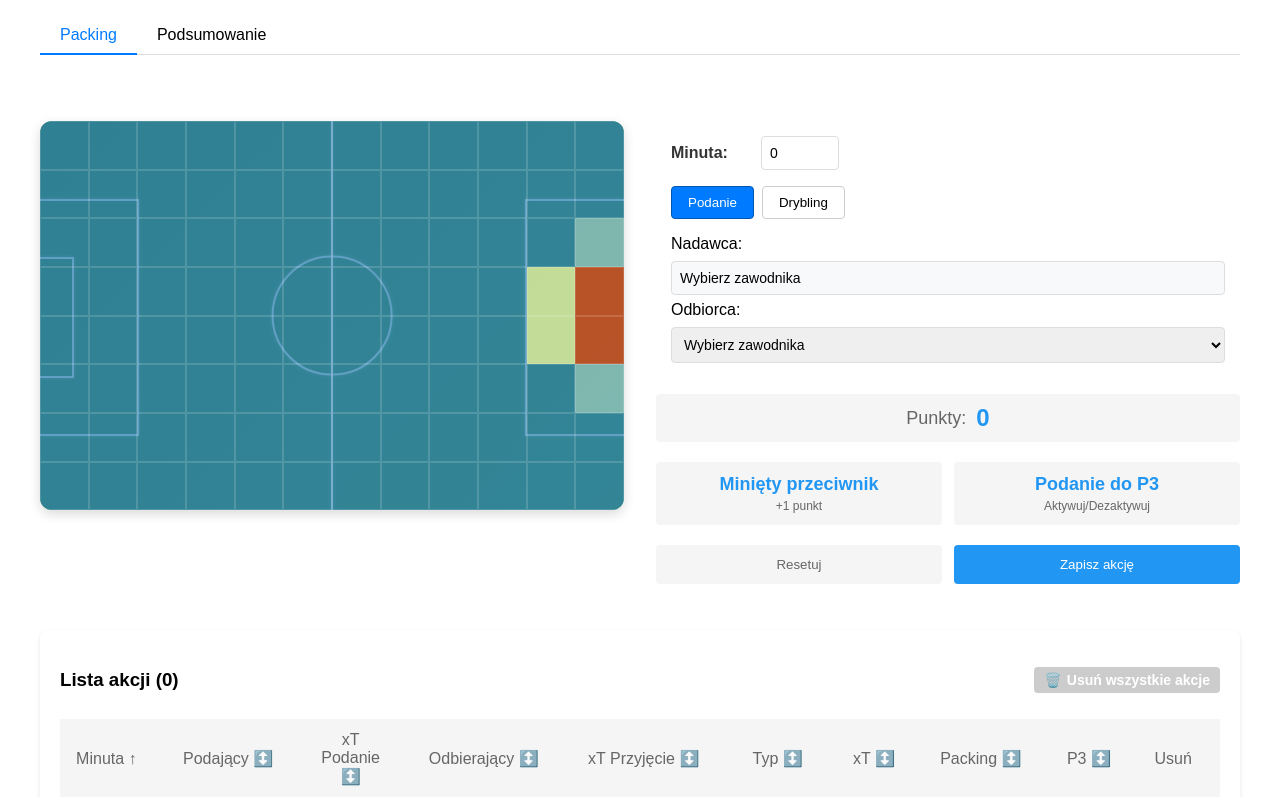
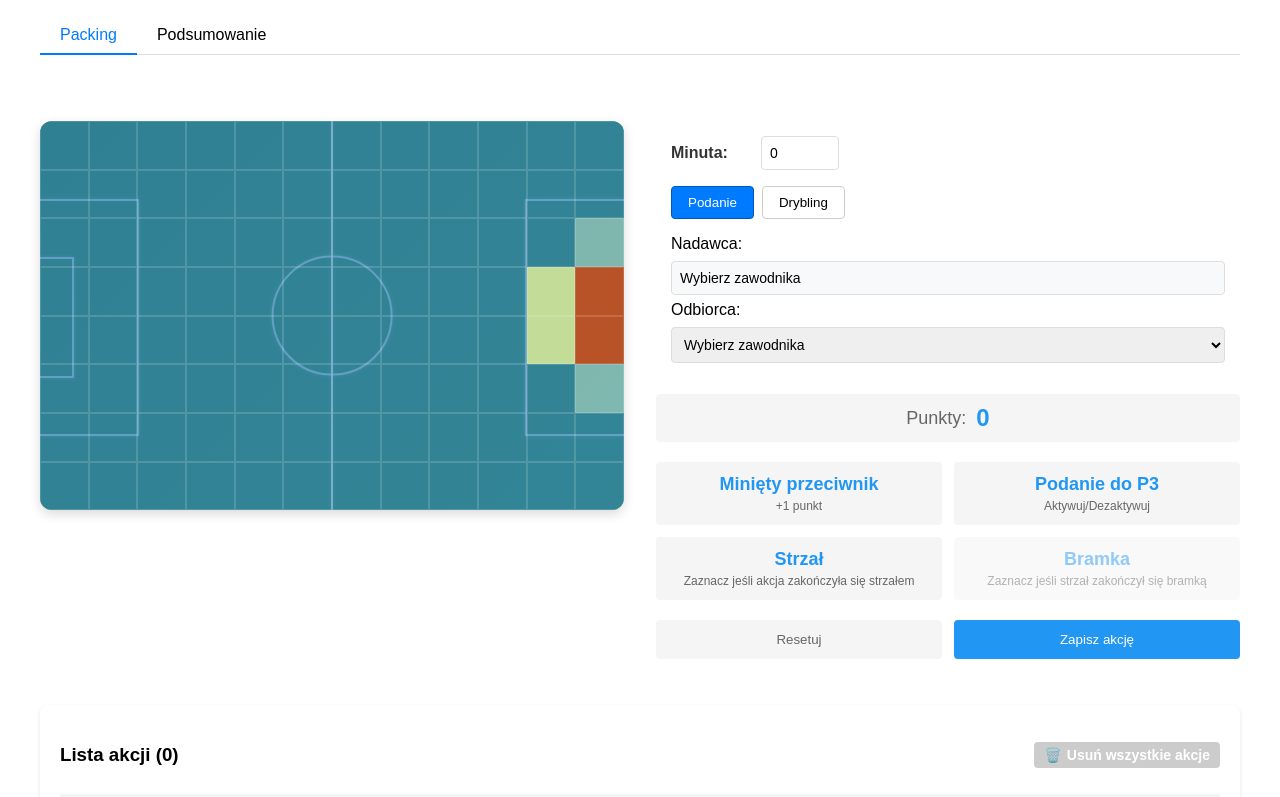
Before and after one commit to mocano6/packing, a React (Create React App) app: page / in a window 1280 px wide. Shown: the part 362-1159 px from the top of the page. Built offline with nearby package versions, Linux system fonts and the light colour scheme.

Commit message:
shot/goal btns

```diff
--- a/src/App.tsx
+++ b/src/App.tsx
@@ -202,10 +202,10 @@ const App: React.FC = () => {
               setCurrentPoints={setCurrentPoints}
               isP3Active={isP3Active}
               setIsP3Active={setIsP3Active}
-              // isShot={isShot}
-              // setIsShot={setIsShot}
-              // isGoal={isGoal}
-              // setIsGoal={setIsGoal}
+              isShot={isShot}
+              setIsShot={setIsShot}
+              isGoal={isGoal}
+              setIsGoal={setIsGoal}
               handleSaveAction={handleSaveAction}
               resetActionState={resetActionState}
             />
--- a/src/components/ActionSection/ActionSection.tsx
+++ b/src/components/ActionSection/ActionSection.tsx
@@ -1,10 +1,39 @@
 // components/ActionSection/ActionSection.tsx
 import React from "react";
-import { ActionSectionProps } from "../../types";
 import FootballPitch from "../FootballPitch/FootballPitch";
 import SelectionContainer from "../SelectionContainer/SelectionContainer";
 import PointsButtons from "../PointsButtons/PointsButtons";
 import styles from "./ActionSection.module.css";
+import { Player } from "../../types"; // Dostosuj ścieżkę importu do swojego projektu
+
+// Kompletny interfejs komponentu
+interface ActionSectionProps {
+  selectedZone: number | null;
+  handleZoneSelect: (
+    zone: number | null,
+    xT?: number,
+    value1?: number,
+    value2?: number
+  ) => void;
+  players: Player[];
+  selectedPlayerId: string | null;
+  selectedReceiverId: string | null;
+  setSelectedReceiverId: (id: string | null) => void;
+  actionMinute: number;
+  setActionMinute: (minute: number) => void;
+  actionType: "pass" | "dribble";
+  setActionType: (type: "pass" | "dribble") => void;
+  currentPoints: number;
+  setCurrentPoints: React.Dispatch<React.SetStateAction<number>>;
+  isP3Active: boolean;
+  setIsP3Active: React.Dispatch<React.SetStateAction<boolean>>;
+  isShot: boolean;
+  setIsShot: React.Dispatch<React.SetStateAction<boolean>>;
+  isGoal: boolean;
+  setIsGoal: React.Dispatch<React.SetStateAction<boolean>>;
+  handleSaveAction: () => void;
+  resetActionState: () => void;
+}
 
 const ActionSection: React.FC<ActionSectionProps> = ({
   selectedZone,
@@ -21,9 +50,32 @@ const ActionSection: React.FC<ActionSectionProps> = ({
   setCurrentPoints,
   isP3Active,
   setIsP3Active,
+  isShot,
+  setIsShot,
+  isGoal,
+  setIsGoal,
   handleSaveAction,
   resetActionState,
 }) => {
+  // Funkcje pomocnicze do obsługi interakcji użytkownika
+  const handleAddPoints = (points: number) => {
+    setCurrentPoints(currentPoints + points);
+  };
+
+  const handleP3Toggle = () => {
+    setIsP3Active(!isP3Active);
+  };
+
+  const handleShotToggle = (checked: boolean) => {
+    setIsShot(checked);
+    if (!checked) setIsGoal(false); // Jeśli odznaczamy strzał, odznaczamy też bramkę
+  };
+
+  const handleGoalToggle = (checked: boolean) => {
+    setIsGoal(checked);
+    if (checked) setIsShot(true); // Jeśli zaznaczamy bramkę, zaznaczamy też strzał
+  };
+
   return (
     <div className={styles.actionContainer}>
       <div className={styles.pitchContainer}>
@@ -45,9 +97,13 @@ const ActionSection: React.FC<ActionSectionProps> = ({
         />
         <PointsButtons
           currentPoints={currentPoints}
-          onAddPoints={(points) => setCurrentPoints((prev) => prev + points)}
+          onAddPoints={handleAddPoints}
           isP3Active={isP3Active}
-          onP3Toggle={() => setIsP3Active((prev) => !prev)}
+          onP3Toggle={handleP3Toggle}
+          isShot={isShot}
+          onShotToggle={handleShotToggle}
+          isGoal={isGoal}
+          onGoalToggle={handleGoalToggle}
           onSaveAction={handleSaveAction}
           onReset={resetActionState}
         />
--- a/src/components/PointsButtons/PointsButtons.module.css
+++ b/src/components/PointsButtons/PointsButtons.module.css
@@ -105,3 +105,29 @@
   background-color: #e3f2fd;
   border: 2px solid #2196f3;
 }
+/* Dodaj do PointsButtons.module.css */
+
+.checkboxContainer {
+  display: flex;
+  justify-content: space-between;
+  margin: 10px 0;
+  padding: 5px 0;
+  border-top: 1px solid #eee;
+  border-bottom: 1px solid #eee;
+}
+
+.checkboxLabel {
+  display: flex;
+  align-items: center;
+  cursor: pointer;
+  margin-right: 15px;
+  font-size: 14px;
+}
+
+.checkboxLabel input {
+  margin-right: 8px;
+}
+
+.checkboxLabel span {
+  font-weight: 500;
+}
--- a/src/components/PointsButtons/PointsButtons.tsx
+++ b/src/components/PointsButtons/PointsButtons.tsx
@@ -8,6 +8,10 @@ const PointsButtons: React.FC<PointsButtonsProps> = ({
   onAddPoints,
   isP3Active,
   onP3Toggle,
+  isShot,
+  onShotToggle,
+  isGoal,
+  onGoalToggle,
   onSaveAction,
   onReset,
 }) => {
@@ -48,6 +52,37 @@ const PointsButtons: React.FC<PointsButtonsProps> = ({
             </button>
           )
         )}
+
+        {/* Przycisk "Strzał" jako toggle button */}
+        <button
+          className={`${styles.actionButton} ${
+            isShot ? styles.activeButton : ""
+          }`}
+          onClick={() => onShotToggle(!isShot)}
+        >
+          <span className={styles.buttonLabel}>Strzał</span>
+          <span className={styles.buttonDescription}>
+            Zaznacz jeśli akcja zakończyła się strzałem
+          </span>
+        </button>
+
+        {/* Przycisk "Bramka" jako toggle button, wyłączony gdy nie ma strzału */}
+        <button
+          className={`${styles.actionButton} ${
+            isGoal ? styles.activeButton : ""
+          }`}
+          onClick={() => onGoalToggle(!isGoal)}
+          disabled={!isShot}
+          style={{
+            opacity: !isShot ? 0.5 : 1,
+            cursor: !isShot ? "not-allowed" : "pointer",
+          }}
+        >
+          <span className={styles.buttonLabel}>Bramka</span>
+          <span className={styles.buttonDescription}>
+            Zaznacz jeśli strzał zakończył się bramką
+          </span>
+        </button>
       </div>
 
       <div className={styles.controlButtons}>
--- a/src/components/PointsButtons/PointsButtons.types.ts
+++ b/src/components/PointsButtons/PointsButtons.types.ts
@@ -4,6 +4,10 @@ export interface PointsButtonsProps {
   onAddPoints: (points: number) => void;
   isP3Active: boolean;
   onP3Toggle: () => void;
+  isShot: boolean;
+  onShotToggle: (newValue: boolean) => void;
+  isGoal: boolean;
+  onGoalToggle: (newValue: boolean) => void;
   onSaveAction: () => void;
   onReset: () => void;
 }
```
Also changed, not shown: src/types/index.ts (+6 -4 lines).
